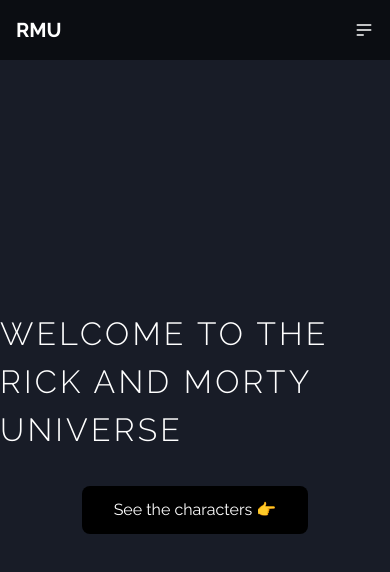
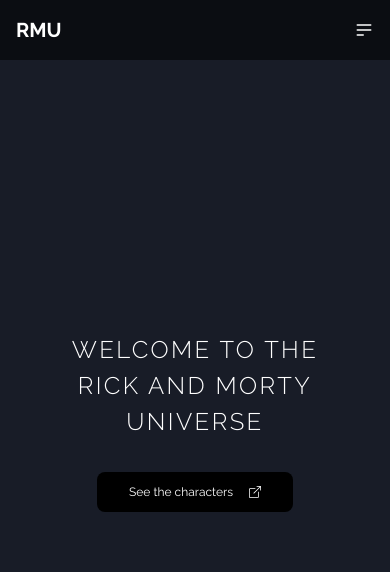
Before and after one commit to Pappyjay23/rick-and-morty-universe, a React (Vite) app: page / in a window 390 px wide. Shown: the top 572 px of the page. Built offline with nearby package versions, Linux system fonts and the light colour scheme.

Commit message:
feat: Added home page responsive classes

```diff
--- a/src/pages/Home.tsx
+++ b/src/pages/Home.tsx
@@ -2,6 +2,7 @@
 import { useDispatch } from 'react-redux'
 import { Link } from 'react-router-dom'
 import { addResidentLocation } from '../features/character'
+import {BsBoxArrowUpRight} from 'react-icons/bs'
 
 const Home = () => {
     const dispatch = useDispatch()
@@ -13,12 +14,12 @@
 
     return (
         <div className="flex  flex-col justify-center items-center h-[100vh]">
-            <h1 className="text-[2rem] uppercase font-light tracking-widest">
+            <h1 className="text-[1.5rem] w-[80%] mx-auto lg:text-[2rem] uppercase font-light tracking-widest text-center">
                 Welcome to the Rick and Morty Universe
             </h1>
             <div className='mt-8'>
                 <Link to="/characters">
-                    <button className='bg-[#000000] px-8 py-3 rounded-[8px]'>See the characters 👉</button>
+                    <button className='bg-[#000000] px-8 py-3 rounded-[8px] text-xs lg:text-sm flex items-center gap-4'>See the characters <span><BsBoxArrowUpRight /></span></button>
                 </Link>
             </div>
         </div>
```
